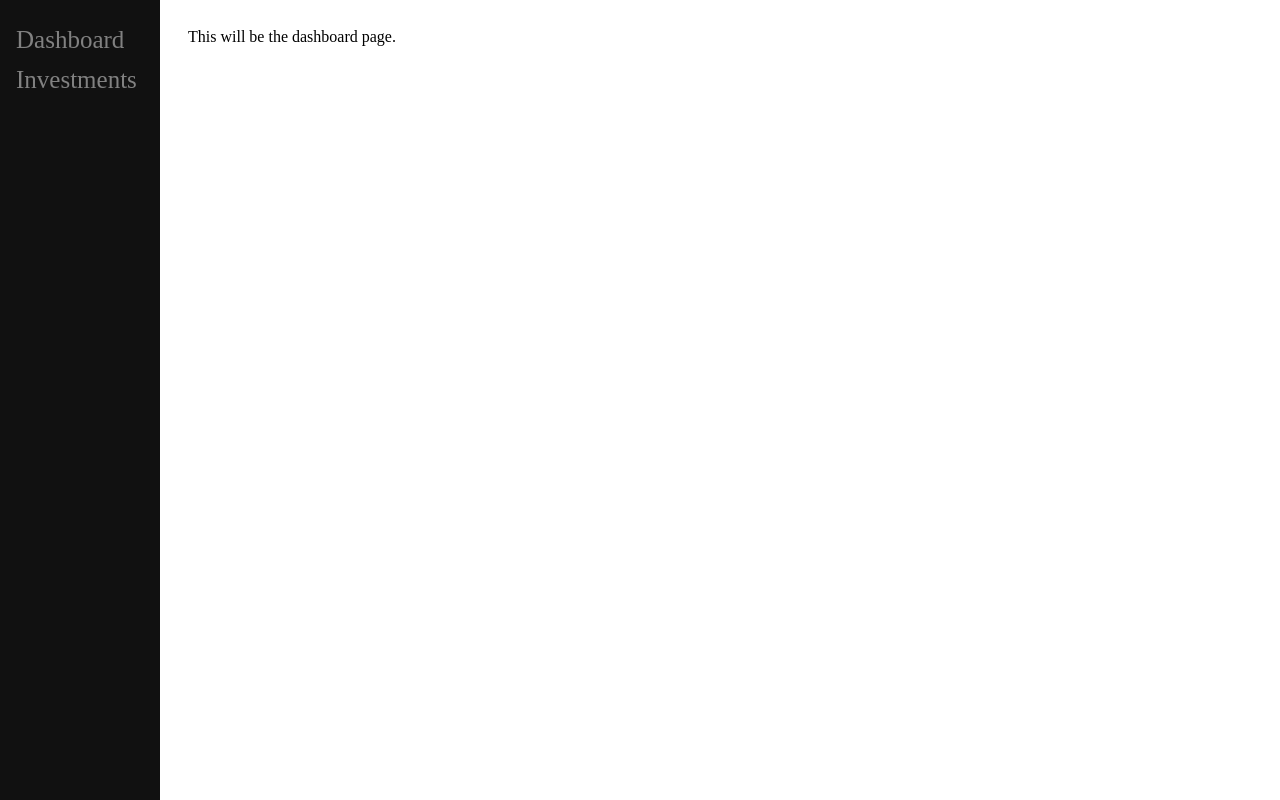
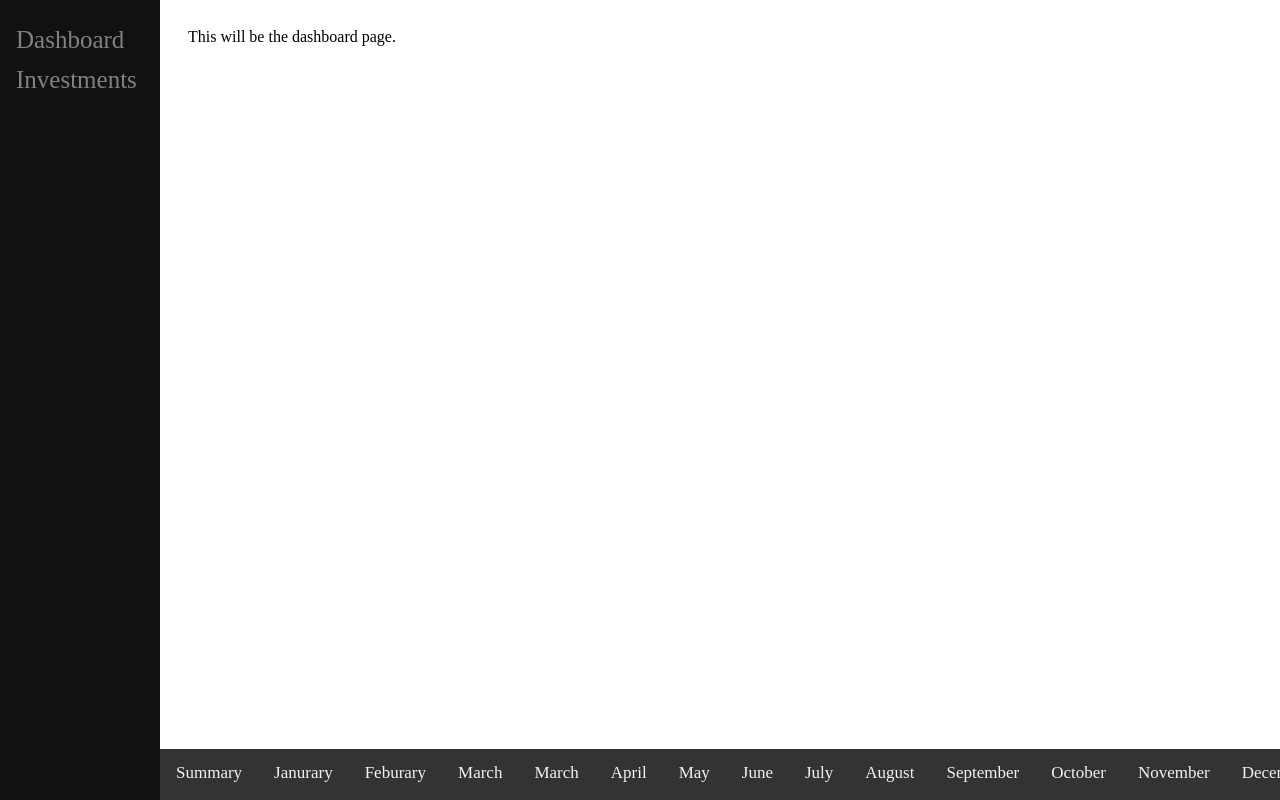
Before and after one commit to MickeyBrow/budget-tracker, a Next.js app in the folder front-end/: page /Dashboard in a window 1280 px wide. Built offline with nearby package versions, Linux system fonts and the light colour scheme.

Commit message:
added bottom nav bar to allow for movement between months

```diff
--- a/front-end/src/app/Dashboard/layout.js
+++ b/front-end/src/app/Dashboard/layout.js
@@ -1,5 +1,6 @@
 import SideNavbar from "../../components/sideNavBar"
 import SidePanel from "../../components/sidePanel"
+import BottomNavBar from "@/components/bottomNavBar"
 import styles from "./Layout.module.css"
 
 export const metadata = {
@@ -14,6 +15,7 @@ export default function RootLayout({ children }) {
         <div className={styles.layout}>
           <SidePanel/>
           <main>{children}</main>
+          <BottomNavBar/>
         </div>
       </body>
     </html>
--- /dev/null
+++ b/front-end/src/componentStyles/bottomNavBar.css
@@ -0,0 +1,31 @@
+/* Add a black background color to the top navigation */
+.bottomnav {
+  background-color: #333;
+  overflow: hidden;
+  margin-left: 160px;
+  display: flex;
+  position: fixed;
+  left: 0;
+  bottom: 0;
+  width: 100%;
+}
+
+/* Style the links inside the navigation bar */
+.bottomnav a {
+  float: left;
+  display: block;
+  color: #f2f2f2;
+  text-align: center;
+  padding: 14px 16px;
+  text-decoration: none;
+  font-size: 17px;
+  border-bottom: 3px solid transparent;
+}
+
+.bottomnav a:hover {
+  border-bottom: 3px solid red;
+}
+
+.bottomnav a.active {
+  border-bottom: 3px solid red;
+}
--- /dev/null
+++ b/front-end/src/components/bottomNavBar.js
@@ -0,0 +1,22 @@
+const BottomNavBar = () => {
+  return (
+    <div class="bottomnav">
+      <a href="#Summary">Summary</a>
+      <a href="#news">Janurary</a>
+      <a href="#contact">Feburary</a>
+      <a href="#contact">March</a>
+      <a href="#contact">March</a>
+      <a href="#contact">April</a>
+      <a href="#contact">May</a>
+      <a href="#contact">June</a>
+      <a href="#contact">July</a>
+      <a href="#contact">August</a>
+      <a href="#contact">September</a>
+      <a href="#contact">October</a>
+      <a href="#contact">November</a>
+      <a href="#contact">December</a>
+    </div>
+  );
+};
+
+export default BottomNavBar;
--- a/front-end/src/components/sideNavBar.js
+++ b/front-end/src/components/sideNavBar.js
@@ -1,5 +1,5 @@
 import Link from 'next/link';
-import styles from '../componentStyles/SideNavbar.module.css'; // Import CSS module styles
+import styles from '../componentStyles/bottomNavBar.css'; // Import CSS module styles
 
 
 const SideNavbar = () => {
```
